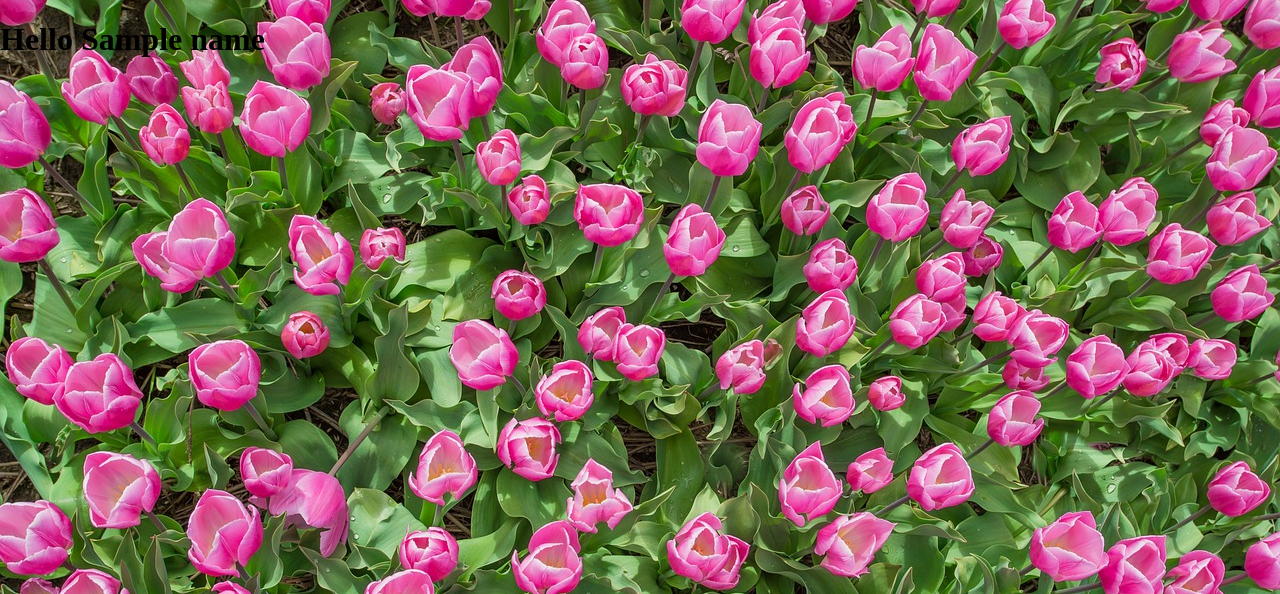
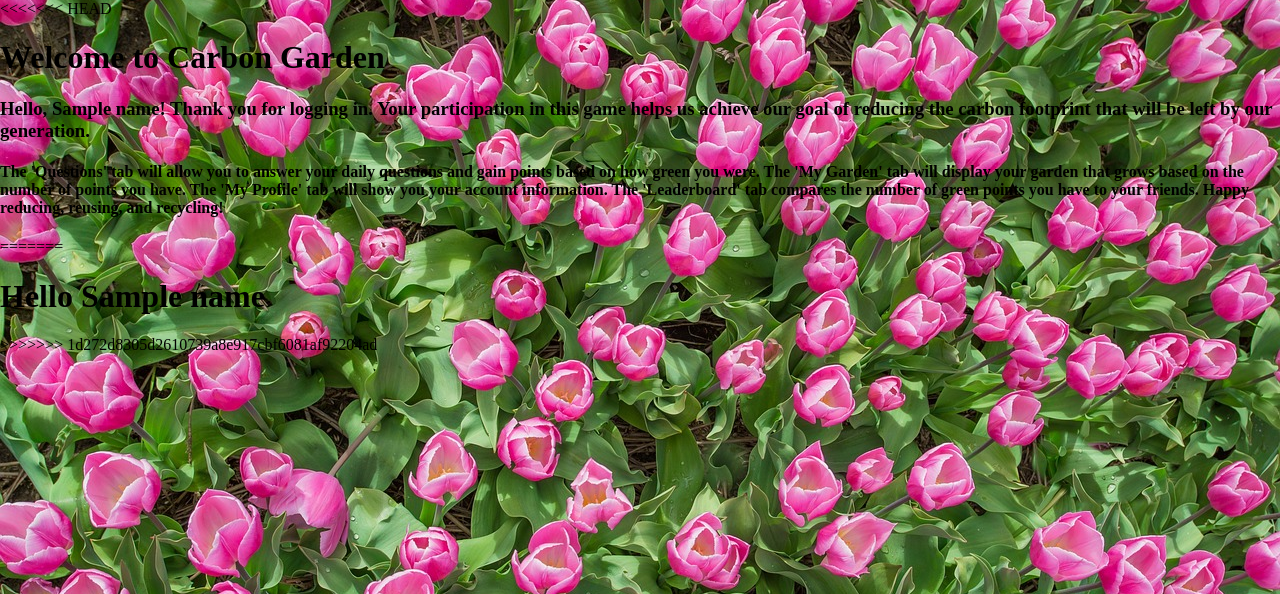
Before and after one commit to komal15/hackcmu, a Python web app: template carbongarden/templates/welcome.html in a window 1280 px wide. Shown: the top 594 px of the page. Run offline with Jinja, Linux system fonts and the light colour scheme; the template is opened without the code that fills it: most values are stand-ins (such as "Sample title", 1, 10 or a date in 2020).

Commit message:
New welcome text

```diff
--- a/carbongarden/templates/welcome.html
+++ b/carbongarden/templates/welcome.html
@@ -1,22 +1,26 @@
-
 <!DOCTYPE html>
-
 <html>
-
   <head>
-
     <meta charset="utf-8">
-
     <link href="../stylesheets/hackcmustyle.css" rel="stylesheet">
-
     <title> Welcome to Carbon Garden! </title>
-
   </head>
-
   <body>
-
+<<<<<<< HEAD
+    <h1> Welcome to Carbon Garden </h1>
+    <h3>Hello, {{ name}}! Thank you for logging in. Your participation in
+    this game helps us achieve our goal of reducing the carbon footprint
+    that will be left by our generation. </h3>
+    <h4> The 'Questions' tab will allow you to answer your daily questions and
+    gain points based on how green you were. The 'My Garden' tab will display
+    your garden that grows based on the number of points you have. The
+    'My Profile' tab will show you your account information. The
+    'Leaderboard' tab compares the number of green points you have to your
+    friends. Happy reducing, reusing, and recycling! </h4>
+      <table>
+    </table>
+=======
     <h1>Hello {{ name }} </h1>
-
+>>>>>>> 1d272d8305d2610739a8e917cbf6081af92204ad
   </body>
-
 </html>
```
